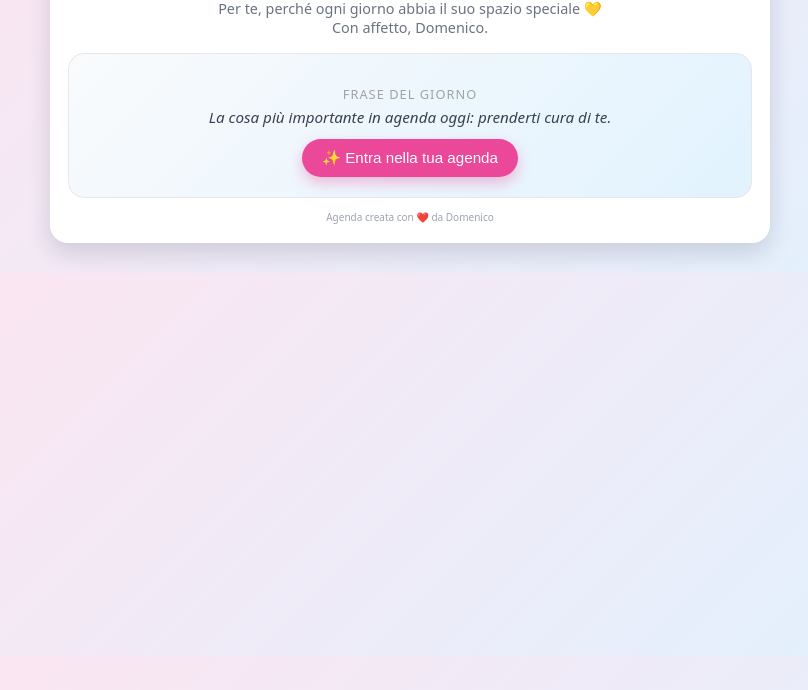
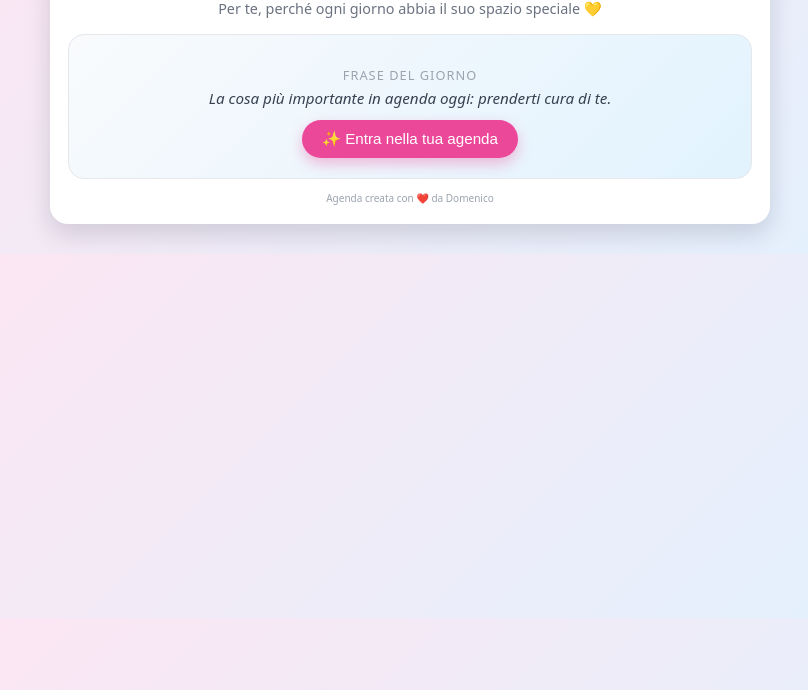
Before and after one commit to Domenico374/Pianifica-26, a plain HTML site: page index.html in a window 1280 px wide. Shown: the part 110-800 px from the top of the page, without its empty margins (230-1038 px from the left). Drawn offline with Linux system fonts and the light colour scheme.

Commit message:
Update index.html

```diff
--- a/index.html
+++ b/index.html
@@ -15,8 +15,7 @@
 
     <p class="dedica">
       Per te, perché ogni giorno abbia il suo spazio speciale 💛<br>
-      Con affetto, Domenico.
-    </p>
+          </p>
   </header>
 
 
```
